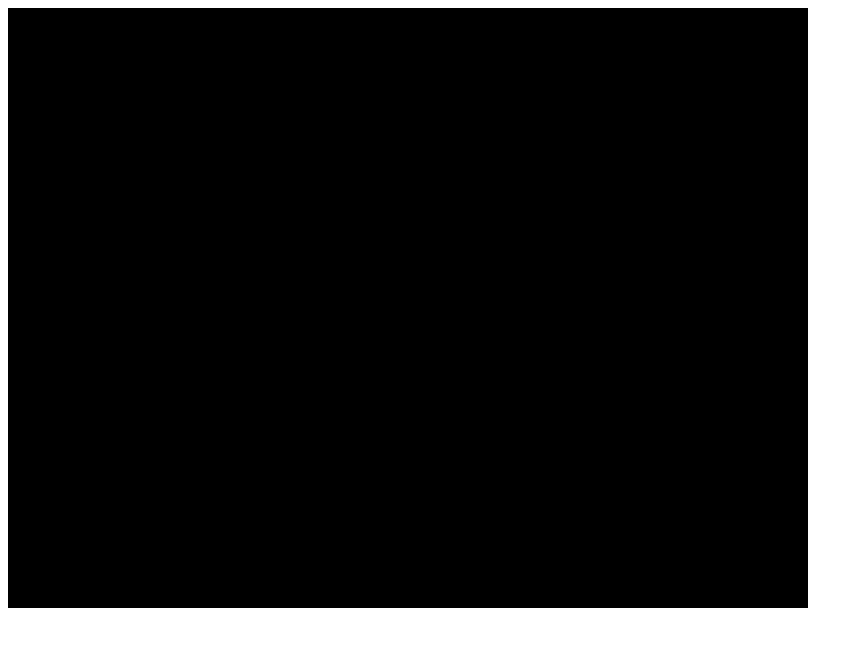
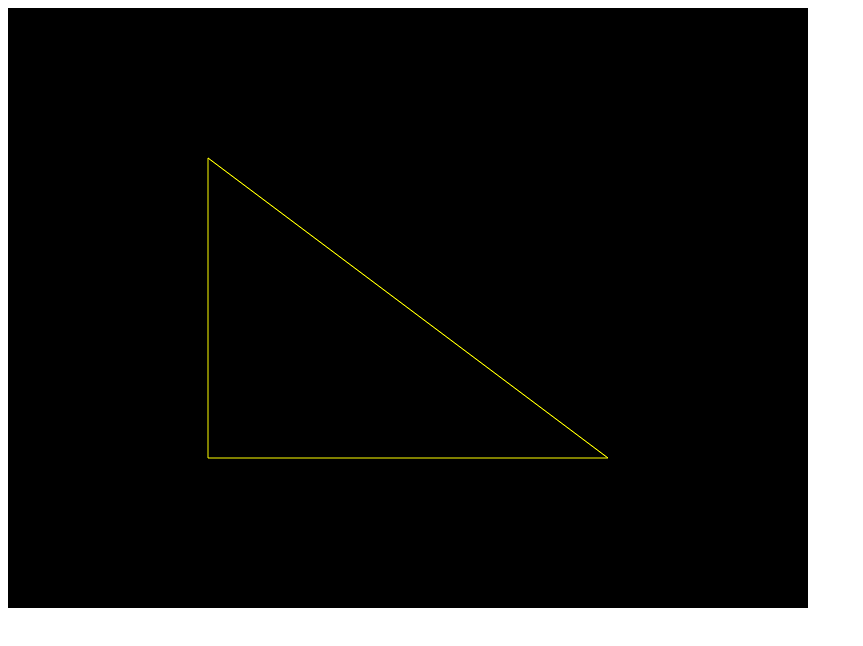
Before and after one commit to Grafkom-2020-A/belajar-webgl-riskiferdian, a plain HTML site: page index.html in a window 1280 px wide. Shown: the whole page, without its empty margins (0-863 px from the left). Drawn offline with Linux system fonts and the light colour scheme.

Commit message:
progres blm selesai

```diff
--- a/index.html
+++ b/index.html
@@ -10,5 +10,16 @@
       Peramban tidak mendukung kanvas HTML5
     </canvas>
     <script type="text/javascript" src="main.js"></script>
+    <script id="vertexShaderCode" type="notjs">
+      attribute vec2 a_Position;
+      void main() {
+        gl_Position = vec4(a_Position, 0.0, 1.0);
+      }
+    </script>
+    <script id="fragmentShaderCode" type="notjs">
+      void main() {
+        gl_FragColor = vec4(1.0, 1.0, 0.0, 1.0);
+      }
+    </script>
   </body>
 </html>
--- a/main.js
+++ b/main.js
@@ -2,21 +2,28 @@ function main() {
   var canvas = document.getElementById("myCanvas");
   var gl = canvas.getContext("webgl");
 
-  var vertexShaderCode = `
-  void main() {
+  // Definisi verteks-verteks pada segitiga
+  /**
+   * A (-0.5, 0.5); B (-0.5, -0.5); C (0.5, -0.5)
+   */
+  var vertices = [
+    -0.5, 0.5,      // Titik A
+    -0.5, -0.5,     // Titik B
+    0.5, -0.5       // Titik C
+  ];
 
-  }
-  `;
+  var positionBuffer = gl.createBuffer();
+  gl.bindBuffer(gl.ARRAY_BUFFER, positionBuffer);
+  gl.bufferData(gl.ARRAY_BUFFER, new Float32Array(vertices), gl.STATIC_DRAW);
+  gl.bindBuffer(gl.ARRAY_BUFFER, null);
+
+  var vertexShaderCode = document.getElementById("vertexShaderCode").text;
 
   var vertexShader = gl.createShader(gl.VERTEX_SHADER);
   gl.shaderSource(vertexShader, vertexShaderCode);
   gl.compileShader(vertexShader);
 
-  var fragmentShaderCode = `
-  void main() {
-
-  }
-  `;
+  var fragmentShaderCode = document.getElementById("fragmentShaderCode").text;
 
   var fragmentShader = gl.createShader(gl.FRAGMENT_SHADER);
   gl.shaderSource(fragmentShader, fragmentShaderCode);
@@ -28,6 +35,16 @@ function main() {
   gl.linkProgram(shaderProgram);
   gl.useProgram(shaderProgram);
 
+  gl.bindBuffer(gl.ARRAY_BUFFER, positionBuffer);
+  var aPosition = gl.getAttribLocation(shaderProgram, "a_Position");
+  gl.vertexAttribPointer(aPosition, 2, gl.FLOAT, false, 0, 0);
+  gl.enableVertexAttribArray(aPosition);
+
   gl.clearColor(0.0, 0.0, 0.0, 1.0);
   gl.clear(gl.COLOR_BUFFER_BIT);
+
+  var primitive = gl.LINE_LOOP;
+  var offset = 0;
+  var count = 3;  // Jumlah verteks yang akan digambar
+  gl.drawArrays(primitive, offset, count);
 }
```
Also changed, not shown: 1 other file.
